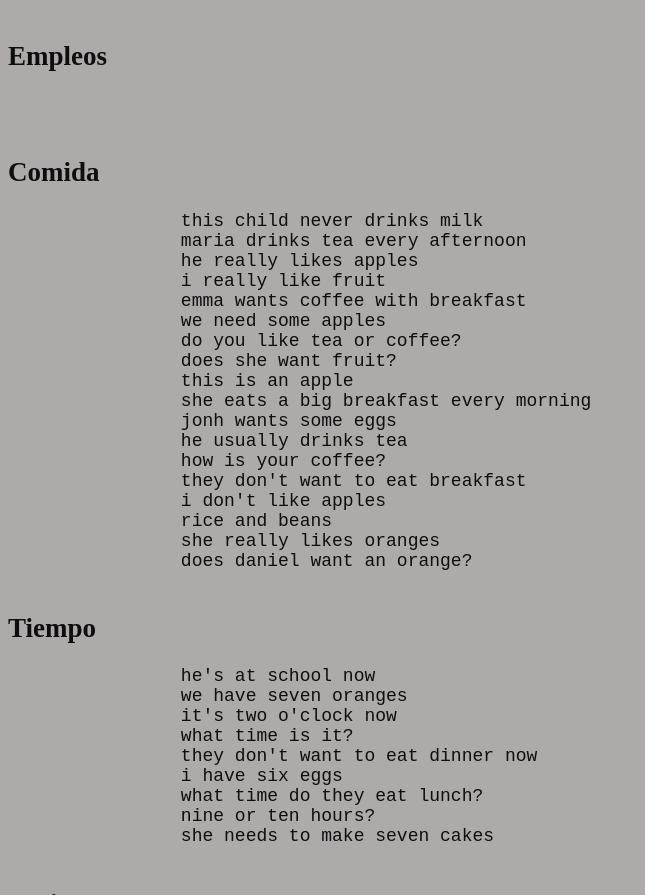
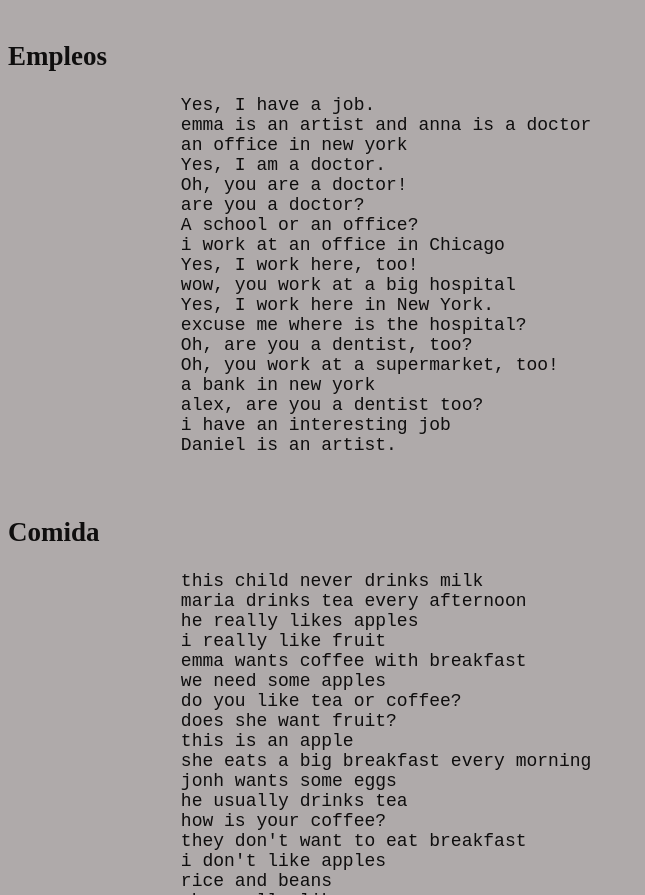
Before and after one commit to xavii07/English, a plain HTML site: page index.html in a window 1280 px wide. Shown: the part 2756-3651 px from the top of the page, without its empty margins (0-645 px from the left). Drawn offline with Linux system fonts and the light colour scheme.

Commit message:
nuevos archivos

```diff
--- a/index.html
+++ b/index.html
@@ -143,6 +143,24 @@
 
 <h2>Empleos</h2>
 	<pre>
+		Yes, I have a job.
+		emma is an artist and anna is a doctor
+		an office in new york
+		Yes, I am a doctor.
+		Oh, you are a doctor!
+		are you a doctor?
+		A school or an office?
+		i work at an office in Chicago
+		Yes, I work here, too!
+		wow, you work at a big hospital
+		Yes, I work here in New York.
+		excuse me where is the hospital?
+		Oh, are you a dentist, too?
+		Oh, you work at a supermarket, too!
+		a bank in new york
+		alex, are you a dentist too?
+		i have an interesting job
+		Daniel is an artist.
 
 	</pre>
 
```
